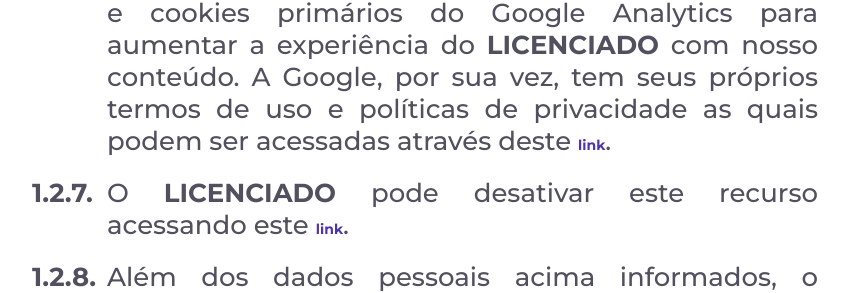
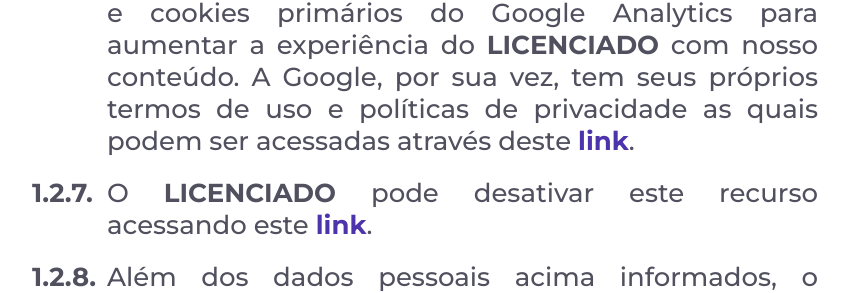
Before and after one commit to evlvs/lgpdmap, a Next.js app: page /privacy in a window 1280 px wide. Shown: the part 3615-3908 px from the top of the page, without its empty margins (230-1079 px from the left). Built offline with nearby package versions, Linux system fonts and the light colour scheme.

Commit message:
link correction

```diff
--- a/src/styles/styles.module.scss
+++ b/src/styles/styles.module.scss
@@ -28,6 +28,7 @@
         display: inline;
         padding: 0;
         background-color: transparent;
+        font-family: Montserrat, sans-serif;
       }
 
       a:hover {
@@ -59,6 +60,21 @@
 
       ul.disc {
         list-style: disc;
+      }
+    }
+  }
+}
+
+@media (min-width: 769px) and (max-width: 1680px) {
+  .terms {
+    ul {
+      li {
+        a {
+          font-size: 26px;
+          height: 48px;
+          width: 100%;
+          font-family: Montserrat, sans-serif;
+        }
       }
     }
   }
```
